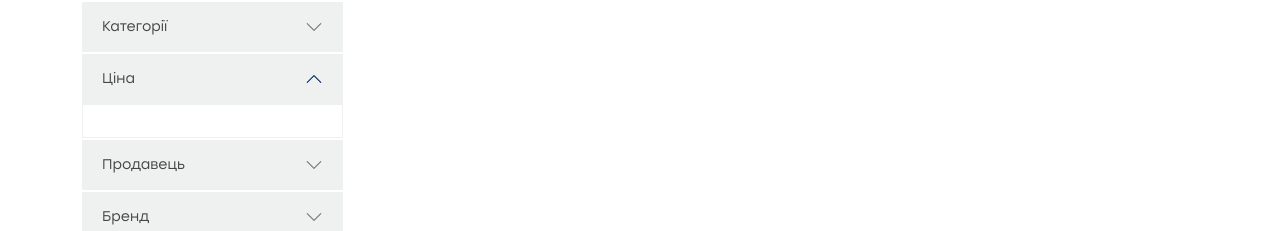
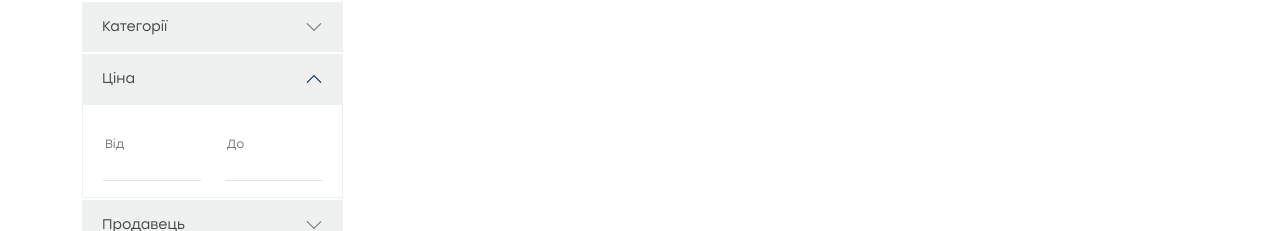
Before and after one commit to aliiev/clothing-store-catalog, a React (Create React App) app: page / in a window 1280 px wide. Shown: the part 349-580 px from the top of the page. Built offline with nearby package versions, Linux system fonts and the light colour scheme.

Commit message:
Created Floating labels

```diff
--- a/src/components/Sidebar.js
+++ b/src/components/Sidebar.js
@@ -4,7 +4,24 @@ export default function Sidebar() {
   return (
     <div className="accordion" id="accordionFilters">
       <AccordionItem id="categories" title="Категорії" />
-      <AccordionItem id="price" title="Ціна" expanded={true} />
+
+      <AccordionItem id="price" title="Ціна" expanded={true}>
+        <div className="row">
+          <div className="col">
+            <div className="form-floating">
+              <input className="form-control" id="input-price-from" type="text" placeholder="Ціна" />
+              <label htmlFor="input-price-from">Від</label>
+            </div>
+          </div>
+          <div className="col">
+            <div className="form-floating">
+              <input className="form-control" id="input-price-to" type="text" placeholder="Ціна" />
+              <label htmlFor="input-price-to">До</label>
+            </div>
+          </div>
+        </div>
+      </AccordionItem>
+
       <AccordionItem id="seller" title="Продавець" />
       <AccordionItem id="brand" title="Бренд" />
 
--- a/src/styles/App.scss
+++ b/src/styles/App.scss
@@ -181,6 +181,24 @@
   }
 }
 
+.form-floating {
+  .form-control {
+    border: none;
+    border-bottom: 1px #e0e3e3 solid;
+    border-radius: 0;
+    font-family: 'Stolzl-Regular';
+    padding: 12px 0;
+    height: 45px;
+  }
+
+  label {
+    font-family: 'Stolzl-Book';
+    font-size: 12px;
+    color: #747778;
+    padding: 12px 0;
+  }
+}
+
 @media (max-width: 992px) {
   .search-bar { margin-bottom: 12px; }
   .dropdown-nav {
--- a/src/styles/custom.scss
+++ b/src/styles/custom.scss
@@ -65,4 +65,8 @@ $form-check-input-checked-bg-color: #2d3132;
 $form-check-label-cursor: pointer;
 $form-check-padding-start: $form-check-input-width + 18px;
 
+// FLOATING LABEL SETUP
+$form-floating-label-opacity: 1;
+$form-floating-label-transform: scale(.85) translateY(-.5rem);
+
 @import '~bootstrap/scss/bootstrap.scss'
```
